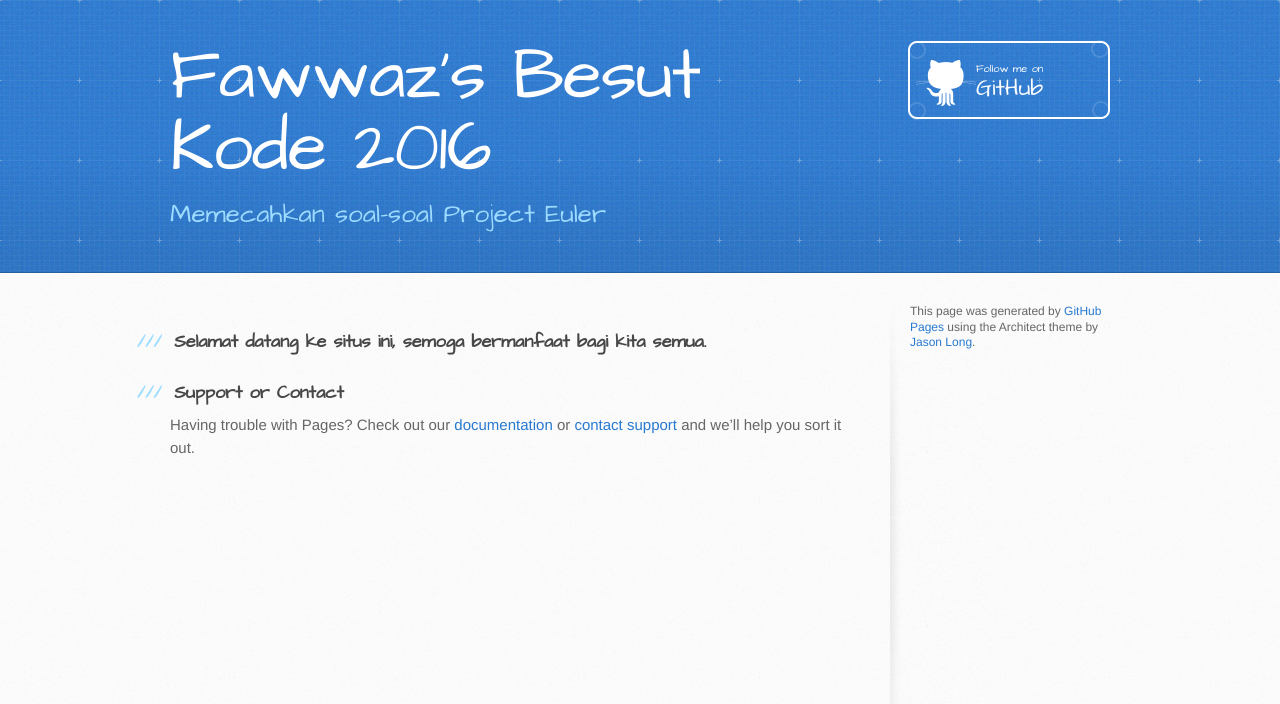
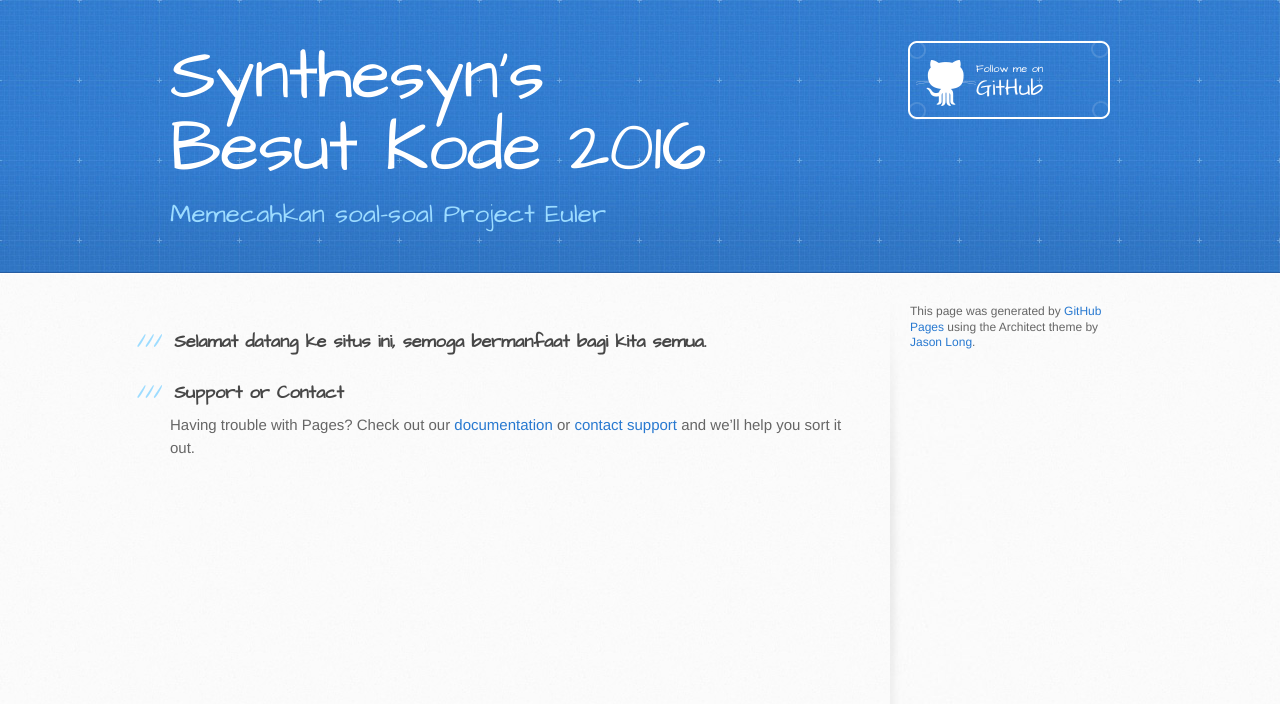
Before and after one commit to synthesyn/synthesyn.github.io, a plain HTML site: page index.html in a window 1280 px wide. Drawn offline with Linux system fonts and the light colour scheme.

Commit message:
Update index.html

```diff
--- a/index.html
+++ b/index.html
@@ -19,7 +19,7 @@
   <body>
     <header>
       <div class="inner">
-        <h1>Fawwaz&#39;s Besut Kode 2016</h1>
+        <h1>Synthesyn&#39;s Besut Kode 2016</h1>
         <h2>Memecahkan soal-soal Project Euler</h2>
         <a href="https://github.com/Magicpotatoes2" class="button"><small>Follow me on</small> GitHub</a>
       </div>
```
